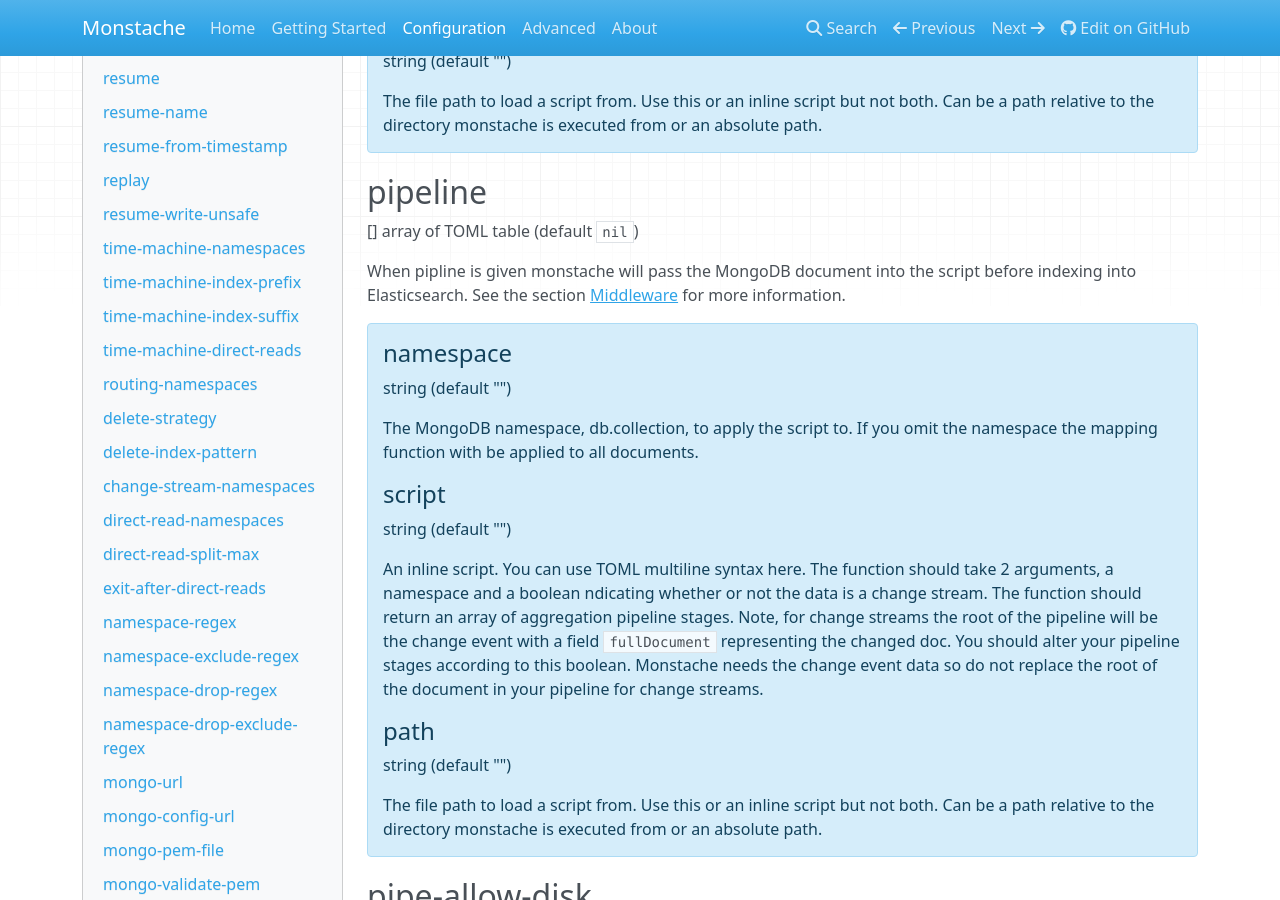
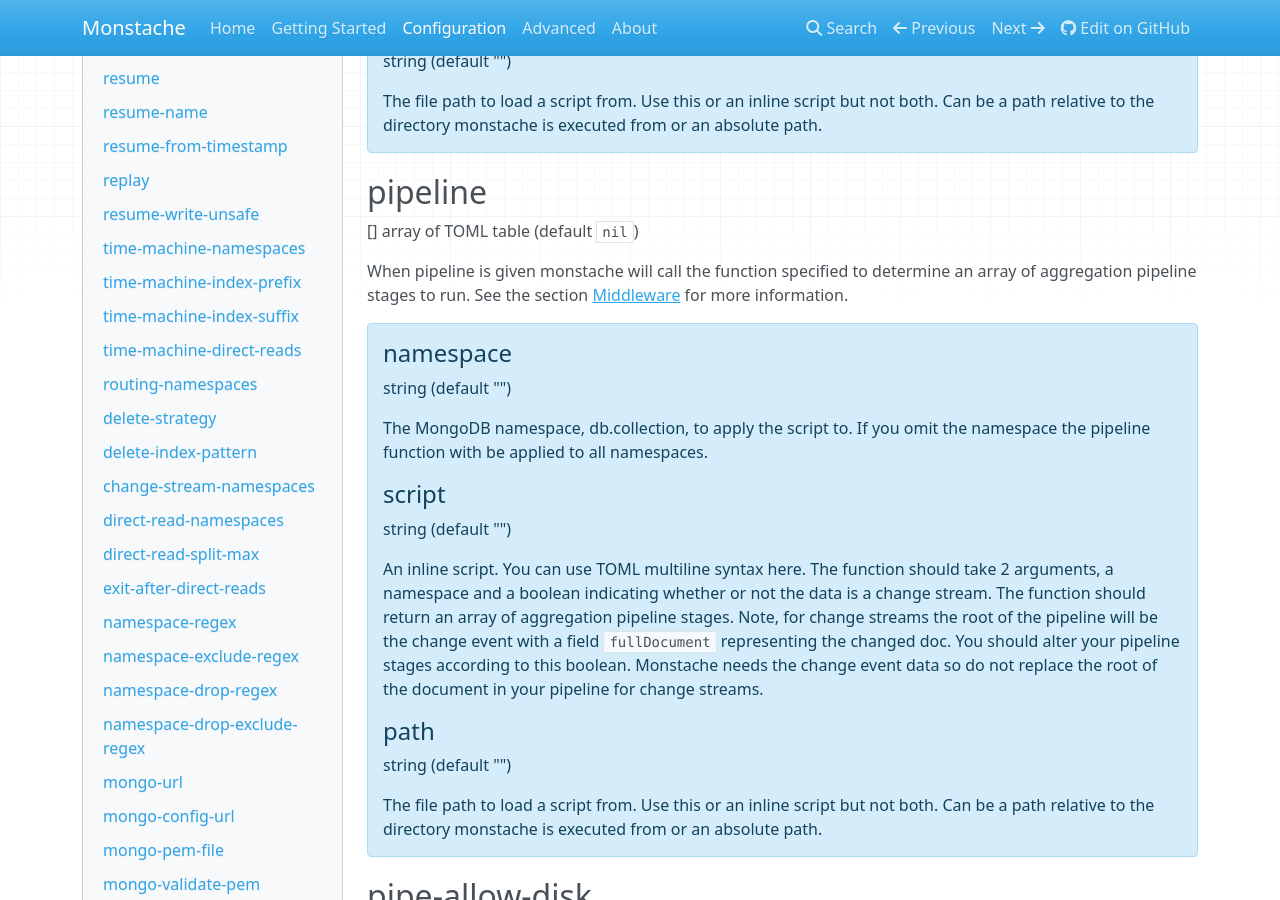
Before and after one commit to rwynn/monstache-site, an MkDocs documentation site: the page built from src/config.md, in a window 1280 px wide and 900 px high, scrolled down 17382 px. Built offline with MkDocs 1.6.1, drawn with Linux system fonts in a browser that asks for light colours; nearby versions of some CDN libraries; a style sheet for code colours, icons or effects is not loaded.

Commit message:
documentation fixes

```diff
--- a/docs/config/index.html
+++ b/docs/config/index.html
@@ -630,15 +630,15 @@
 </div>
 <h2 id="pipeline">pipeline<a class="headerlink" href="#pipeline" title="Permanent link">&para;</a></h2>
 <p>[] array of TOML table (default <code>nil</code>)</p>
-<p>When pipline is given monstache will pass the MongoDB document into the script before indexing into Elasticsearch.
+<p>When pipeline is given monstache will call the function specified to determine an array of aggregation pipeline stages to run.
 See the section <a href="../advanced/#middleware">Middleware</a> for more information.</p>
 <div class="admonition note">
 <h4 id="namespace_3">namespace<a class="headerlink" href="#namespace_3" title="Permanent link">&para;</a></h4>
 <p>string (default "")</p>
-<p>The MongoDB namespace, db.collection, to apply the script to. If you omit the namespace the mapping function with be applied to all documents.</p>
+<p>The MongoDB namespace, db.collection, to apply the script to. If you omit the namespace the pipeline function with be applied to all namespaces.</p>
 <h4 id="script_3">script<a class="headerlink" href="#script_3" title="Permanent link">&para;</a></h4>
 <p>string (default "")</p>
-<p>An inline script.  You can use TOML multiline syntax here.  The function should take 2 arguments, a namespace and a boolean ndicating whether or not the data is a change stream.
+<p>An inline script.  You can use TOML multiline syntax here.  The function should take 2 arguments, a namespace and a boolean indicating whether or not the data is a change stream.
 The function should return an array of aggregation pipeline stages. Note, for change streams the root of the pipeline will be the change event with a field <code>fullDocument</code> representing the
 changed doc.  You should alter your pipeline stages according to this boolean.  Monstache needs the change event data so do not replace the root of the document in your pipeline for change
 streams.</p>
--- a/docs/index.html
+++ b/docs/index.html
@@ -257,5 +257,5 @@
 
 <!--
 MkDocs version : 1.0
-Build Date UTC : 2018-09-09 12:48:50
+Build Date UTC : 2018-09-11 01:53:55
 -->
--- a/src/config.md
+++ b/src/config.md
@@ -740,7 +740,7 @@
 
 [] array of TOML table (default `nil`)
 
-When pipline is given monstache will pass the MongoDB document into the script before indexing into Elasticsearch.
+When pipeline is given monstache will call the function specified to determine an array of aggregation pipeline stages to run.
 See the section [Middleware](../advanced/#middleware) for more information.
 
 !!! note ""
@@ -749,13 +749,13 @@
 
 	string (default "")
 
-	The MongoDB namespace, db.collection, to apply the script to. If you omit the namespace the mapping function with be applied to all documents.
+	The MongoDB namespace, db.collection, to apply the script to. If you omit the namespace the pipeline function with be applied to all namespaces.
 
 	#### script
 
 	string (default "")
 
-	An inline script.  You can use TOML multiline syntax here.  The function should take 2 arguments, a namespace and a boolean ndicating whether or not the data is a change stream.
+	An inline script.  You can use TOML multiline syntax here.  The function should take 2 arguments, a namespace and a boolean indicating whether or not the data is a change stream.
 	The function should return an array of aggregation pipeline stages. Note, for change streams the root of the pipeline will be the change event with a field `fullDocument` representing the
 	changed doc.  You should alter your pipeline stages according to this boolean.  Monstache needs the change event data so do not replace the root of the document in your pipeline for change
 	streams.
```
Also changed, not shown: docs/advanced/index.html (+8 -5 lines), docs/sitemap.xml (+5 -5 lines), docs/start/index.html (+4 -3 lines), src/advanced.md (+4 -0 lines), src/start.md (+4 -3 lines), docs/search/search_index.json, 1 other file.
